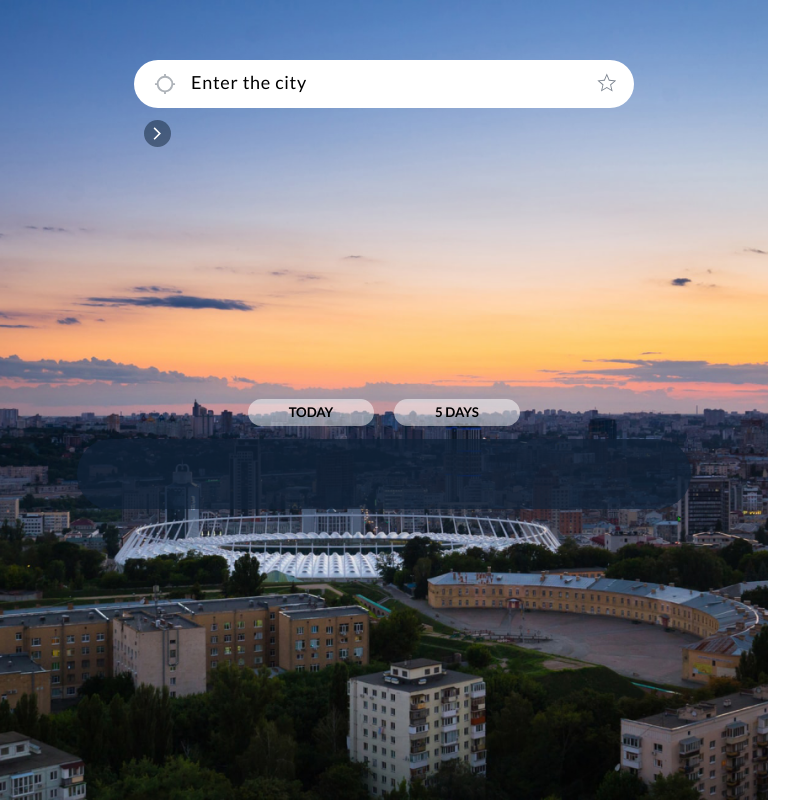
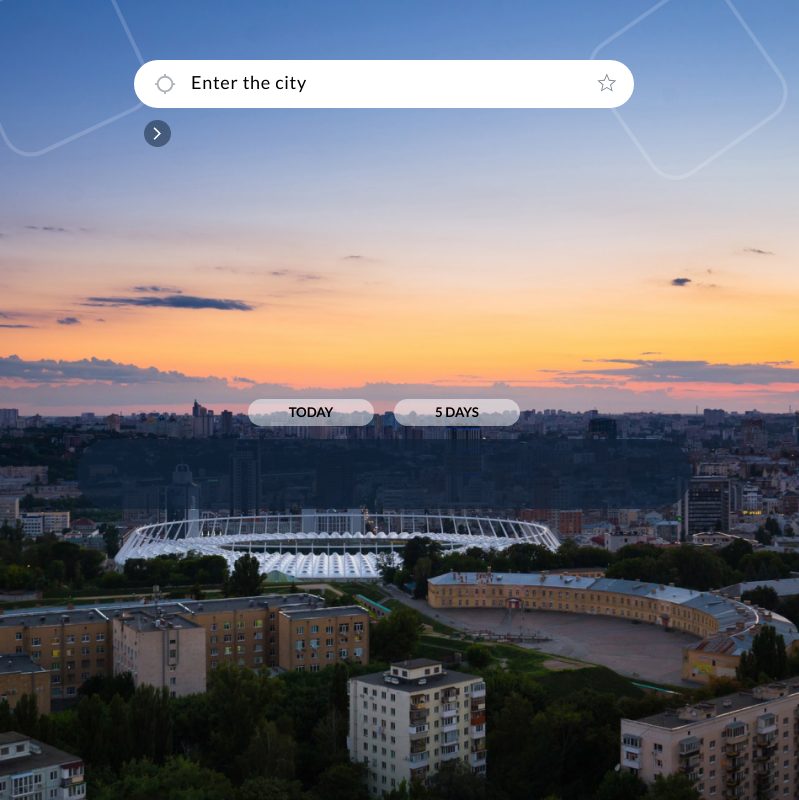
Before and after one commit to dariabadea4/weather-app, a website built with Vite: page src/index.html in a window 768 px wide. Shown: the whole page, 799 px wide, since content can reach past the window. Built offline with nearby package versions, Linux system fonts and the light colour scheme.

Commit message:
commit renata

```diff
--- /dev/null
+++ b/src/css/bg.css
@@ -0,0 +1,100 @@
+body {
+    background-image:url("../public/backgr.jpg"), linear-gradient(0.56deg, #000000 -13.48%, rgba(0, 0, 0, 0) 78.75%);
+    background-repeat: no-repeat;
+    background-size: cover;
+    background-position: center;
+    height: 100vh;
+    width: 100vw;
+    overflow: hidden;
+}
+
+.svg1{
+    width: 10rem;
+    height:10rem;
+    border: 4px solid #FFFFFF26;
+    border-radius: 30px ;
+    transform:rotate(55deg);
+    position: absolute;
+    top:100px;
+    left: -25px;
+}
+
+.svg2{
+    width: 10rem;
+    height: 13rem;
+    border: 4px solid #FFFFFF26;
+    border-radius: 30px ;
+    transform: rotate(55deg) ;
+    position: absolute;
+    top: -150px;
+    right:0;
+
+}
+
+@media (max-width: 768px){
+   body{
+        background-image:url("../public/backgr@3x.jpg");
+
+    }
+
+    .svg1{
+        width: 10rem;
+        height:10rem;
+        border: 4px solid #FFFFFF26;
+        border-radius: 30px ;
+        transform:rotate(55deg);
+        position: absolute;
+        top:0;
+        left: -100px;
+
+    }
+    .svg2{
+        width: 9rem;
+        height: 9rem;
+        border: 4px solid #FFFFFF26;
+        border-radius: 30px ;
+        transform:rotate(60deg);
+        position: absolute;
+        top: -15px;
+        right:-105px;
+
+    }
+ }
+
+@media (min-width: 768px) and (max-width: 1280px){
+  body{
+        background-image:url("../public/backgr@2x.jpg")
+        }
+
+    .svg1{
+        width: 10rem;
+        height:10rem;
+        border: 4px solid #FFFFFF26;
+        border-radius: 30px ;
+        transform:rotate(65deg);
+        position: absolute;
+        top:-20px;
+        left: -25px;
+
+    }
+
+    .svg2{
+        width: 10rem;
+        height: 10rem;
+        border: 4px solid #FFFFFF26;
+        border-radius: 30px ;
+        transform:rotate(55deg);
+        position: absolute;
+        top: 0;
+        right:0;
+
+    }
+}
+
+@media (min-width: 1280px){
+    body{
+         background-image: url("../public/backgr.jpg");
+
+      }
+
+}
--- a/src/css/main.css
+++ b/src/css/main.css
@@ -3,6 +3,7 @@
 @import url('./city-input.css');
 @import url('./weather-cards+more-info.css');
 @import url('./buttons.css');
+@import url('./bg.css');
 *{
     font-family: "Lato", sans-serif;
     box-sizing: border-box;
--- a/src/index.html
+++ b/src/index.html
@@ -8,6 +8,7 @@
     <link rel="stylesheet" href="./css/main.css" />
   </head>
   <body>
+    <load src="./partials/bg.html"/>
     <load src="./partials/city-input.html" />
     <load src="./partials/buttons.html"/>
     <load src="./partials/weather-cards+more-info.html"/>
--- /dev/null
+++ b/src/partials/bg.html
@@ -0,0 +1,4 @@
+<article class="background">
+    <svg class="svg1"><use href="../public/bg-1.svg"/></svg>
+    <svg class="svg2"><use href="../public/bg-2.svg"/></svg>
+  </article>
```
Also changed, not shown: src/public/backgr.jpg (added), src/public/bg-1.svg (added), src/public/bg-2.svg (added), 2 other files.
